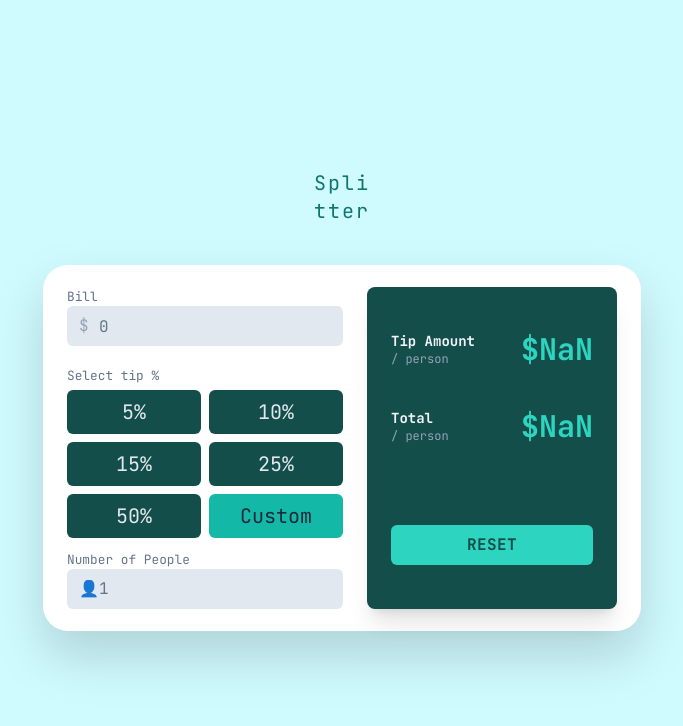
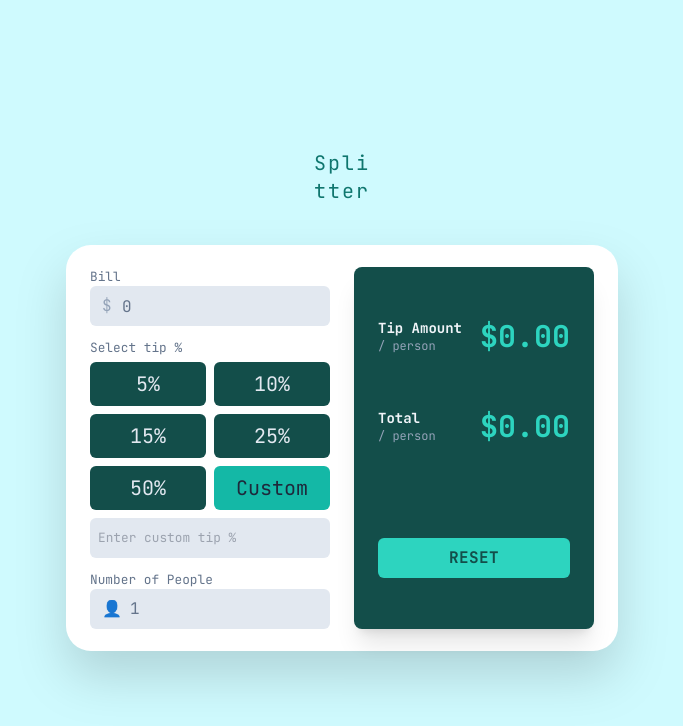
Before and after one commit to Choopin86/tip-calculator, a React (Create React App) app: page / in a window 1280 px wide. Both pictures are taken after a click on the button "Custom". Shown: the top 726 px of the page, without its empty margins (298-981 px from the left). Built offline with nearby package versions, Linux system fonts and the light colour scheme.

Commit message:
implementing custom tip

```diff
--- a/src/App.jsx
+++ b/src/App.jsx
@@ -10,17 +10,18 @@ const App = () => {
   const [people, setPeople] = useState("1");
   const [tipAmount, setTipAmount] = useState("0");
   const [total, setTotal] = useState("0");
+  const [customTip, setCustomTip] = useState(false);
 
   const handleBill = (e) => {
     setBill(e.target.value);
   };
 
   const handleTipButtons = (button) => {
-    if (tipButtons.includes(button)) {
-      setTip(button);
-      console.log(button);
-      console.log(tip);
-    }
+    button === "Custom" ? setCustomTip(true) : setTip(button);
+  };
+
+  const handleCustomTip = (e) => {
+    setTip(e.target.value);
   };
 
   const handlePeople = (e) => {
@@ -45,6 +46,7 @@ const App = () => {
     setBill("");
     setTip("0");
     setPeople("");
+    setCustomTip(false);
   };
 
   return (
@@ -61,9 +63,10 @@ const App = () => {
               onButtonPress={handleTipButtons}
               onBillChange={handleBill}
               onPeopleChange={handlePeople}
-              tip={tip}
+              onCustomTip={handleCustomTip}
               bill={bill}
               people={people}
+              customTip={customTip}
             />
           </div>
           <div className="my-3 ">
--- a/src/components/EnterData.jsx
+++ b/src/components/EnterData.jsx
@@ -5,13 +5,14 @@ const EnterData = ({
   onButtonPress,
   onBillChange,
   onPeopleChange,
-  tip,
+  onCustomTip,
   bill,
   people,
+  customTip,
 }) => {
   return (
     <>
-      <div className="mr-6">
+      <div className="mr-6 w-60">
         {/*Bill section*/}
         <div className="my-3 text-slate-500">
           <h3 className="text-[0.8rem]">Bill</h3>
@@ -28,7 +29,7 @@ const EnterData = ({
           </div>
         </div>
         {/*Select tip % section*/}
-        <div className="mt-5 text-slate-500 text-[0.8rem]">
+        <div className="text-slate-500 text-[0.8rem]">
           <h3 className="my-1">Select tip %</h3>
           <div className="grid grid-cols-2 gap-2">
             {tipButtons.map((button, index) => (
@@ -47,6 +48,13 @@ const EnterData = ({
                 {button}
               </button>
             ))}
+            {customTip === true ? (
+              <input
+                className="bg-slate-200 rounded-md h-10 w-full pl-2 col-span-2"
+                placeholder="Enter custom tip %"
+                onChange={onCustomTip}
+              />
+            ) : null}
           </div>
         </div>
         {/*Number of people section*/}
@@ -55,7 +63,7 @@ const EnterData = ({
           <div className="relative flex items-center">
             <span className="absolute left-3 text-slate-400">👤</span>
             <input
-              className="bg-slate-200 rounded-md h-10 w-full pl-8 pr-2"
+              className="bg-slate-200 rounded-md h-10 w-full pl-10 pr-2"
               type="text"
               name="people"
               id="people"
--- a/src/components/TipCalculator.jsx
+++ b/src/components/TipCalculator.jsx
@@ -2,7 +2,7 @@ import React from "react";
 
 const TipCalculator = ({ onCalculate, onReset, tipAmount, total }) => {
   return (
-    <div className="bg-teal-900 shadow-xl flex flex-col justify-around p-6 rounded-lg text-slate-100 w-[250px] h-full">
+    <div className="bg-teal-900 shadow-xl flex flex-col justify-around p-6 rounded-lg text-slate-100 w-60 h-full">
       {/*Tip Amount section */}
       <div className="flex justify-between items-center">
         <div>
```
